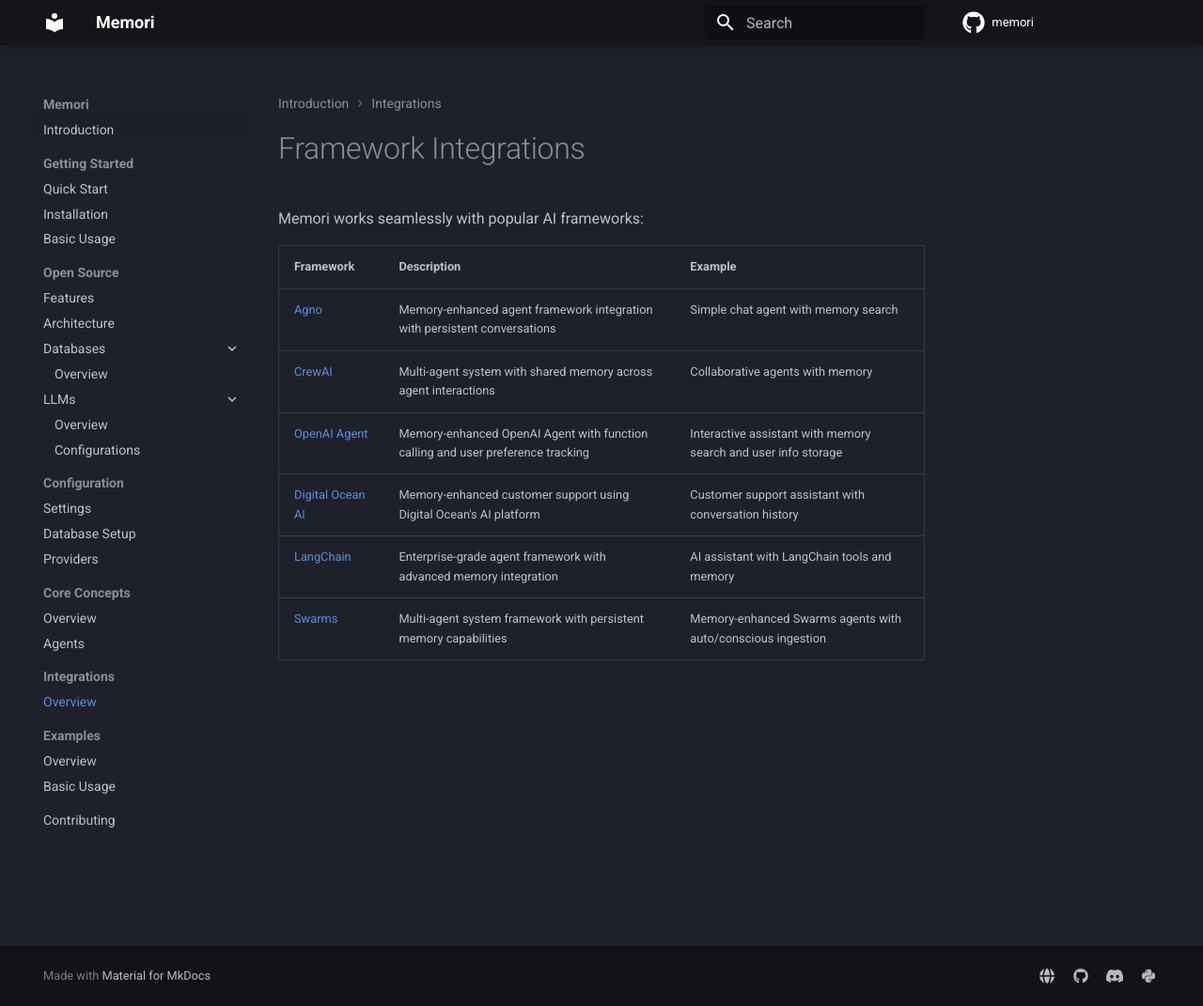
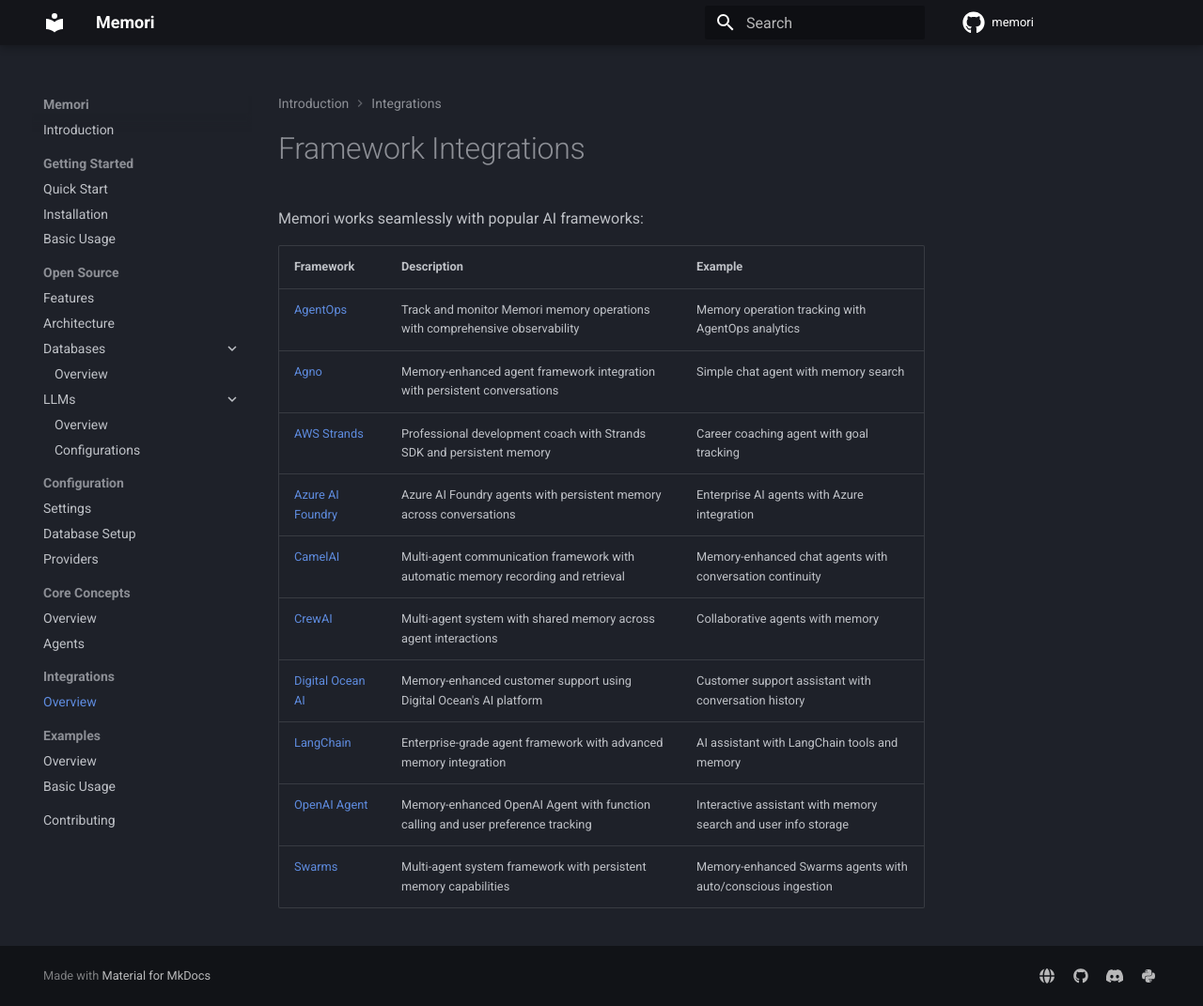
Before and after one commit to codemaker1023/Memori, an MkDocs documentation site: the page built from docs/integrations/overview.md, in a window 1280 px wide and 1071 px high. Shown: the whole window at 94% size. Built offline with MkDocs 1.6.1 and Material for MkDocs 9.7.7, drawn with Linux system fonts in a browser that asks for light colours; comment, search, counter and statistics services are not loaded.

Commit message:
add new integrations for docs (#77)

```diff
--- a/docs/integrations/overview.md
+++ b/docs/integrations/overview.md
@@ -4,9 +4,13 @@
 
 | Framework | Description | Example |
 |-----------|-------------|---------|
+| [AgentOps](https://github.com/GibsonAI/memori/blob/main/examples/integrations/agentops_example.py) | Track and monitor Memori memory operations with comprehensive observability | Memory operation tracking with AgentOps analytics |
 | [Agno](https://github.com/GibsonAI/memori/blob/main/examples/integrations/agno_example.py) | Memory-enhanced agent framework integration with persistent conversations | Simple chat agent with memory search |
+| [AWS Strands](https://github.com/GibsonAI/memori/blob/main/examples/integrations/aws_strands_example.py) | Professional development coach with Strands SDK and persistent memory | Career coaching agent with goal tracking |
+| [Azure AI Foundry](https://github.com/GibsonAI/memori/blob/main/examples/integrations/azure_ai_foundry_example.py) | Azure AI Foundry agents with persistent memory across conversations | Enterprise AI agents with Azure integration |
+| [CamelAI](https://github.com/GibsonAI/memori/blob/main/examples/integrations/camelai_example.py) | Multi-agent communication framework with automatic memory recording and retrieval | Memory-enhanced chat agents with conversation continuity |
 | [CrewAI](https://github.com/GibsonAI/memori/blob/main/examples/integrations/crewai_example.py) | Multi-agent system with shared memory across agent interactions | Collaborative agents with memory |
-| [OpenAI Agent](https://github.com/GibsonAI/memori/blob/main/examples/integrations/openai_agent_example.py) | Memory-enhanced OpenAI Agent with function calling and user preference tracking | Interactive assistant with memory search and user info storage |
 | [Digital Ocean AI](https://github.com/GibsonAI/memori/blob/main/examples/integrations/digital_ocean_example.py) | Memory-enhanced customer support using Digital Ocean's AI platform | Customer support assistant with conversation history |
 | [LangChain](https://github.com/GibsonAI/memori/blob/main/examples/integrations/langchain_example.py) | Enterprise-grade agent framework with advanced memory integration | AI assistant with LangChain tools and memory |
+| [OpenAI Agent](https://github.com/GibsonAI/memori/blob/main/examples/integrations/openai_agent_example.py) | Memory-enhanced OpenAI Agent with function calling and user preference tracking | Interactive assistant with memory search and user info storage |
 | [Swarms](https://github.com/GibsonAI/memori/blob/main/examples/integrations/swarms_example.py) | Multi-agent system framework with persistent memory capabilities | Memory-enhanced Swarms agents with auto/conscious ingestion |
```
Also changed, not shown: README.md (+1 -0 lines).
